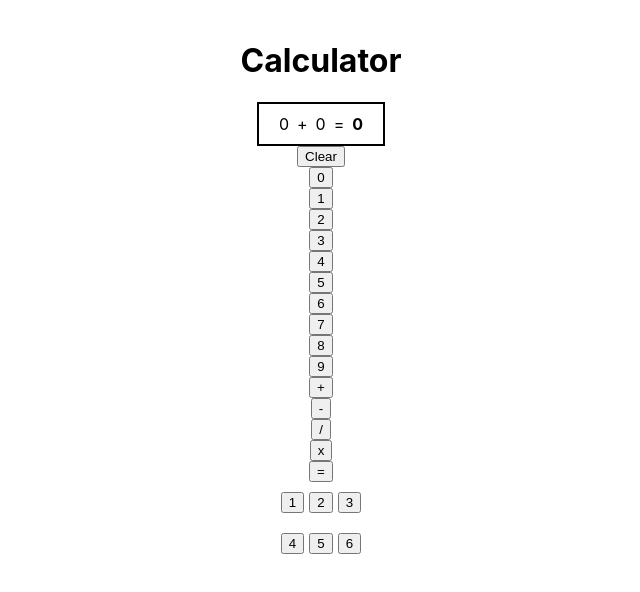
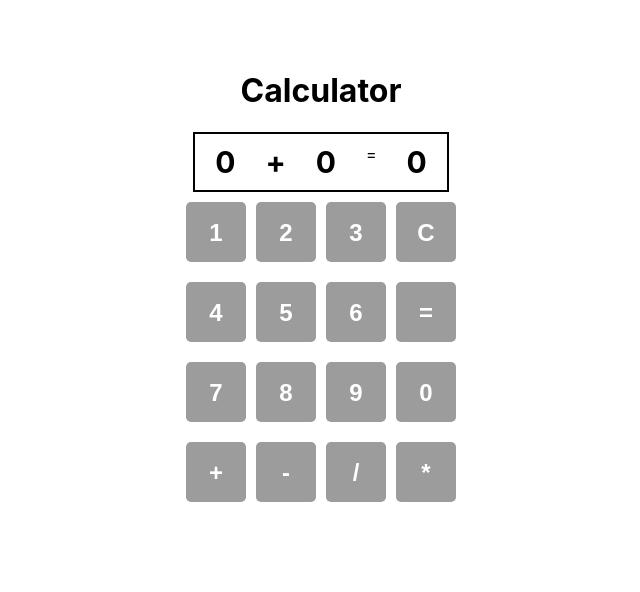
Before and after one commit to dnycstr/react-training-2025, a React (Create React App) app: page / in a window 1280 px wide. Shown: the top 592 px of the page, without its empty margins (319-959 px from the left). Built offline with nearby package versions, Linux system fonts and the light colour scheme.

Commit message:
Calculator

```diff
--- a/src/App.css
+++ b/src/App.css
@@ -102,3 +102,29 @@
     transform: rotate(360deg);
   }
 }
+
+.button-calc {
+  width: 60px;
+  height: 60px;
+  background-color: #9c9c9c;
+  color: white;
+  font-size: 24px;
+  font-weight: bold;
+  text-align: center;
+  line-height: 60px;
+  border-radius: 5px;
+  cursor: pointer;
+  border: none;
+  transition: background 0.2s ease-in-out;
+}
+
+.button-calc:hover {
+  background-color: #666;
+}
+
+.button-calc-container {
+  display: flex;
+  flex-direction: row;
+  gap: 10px;
+  padding: 10px;
+}
--- a/src/parenttsx/Calculator.tsx
+++ b/src/parenttsx/Calculator.tsx
@@ -1,4 +1,5 @@
 import { useState } from "react";
+
 
 export const Calculator = () => {
     const [value, setValue] = useState<number>(0);
@@ -67,42 +68,46 @@ export const Calculator = () => {
 
     return (
         <>
-        <div style={{ display: "flex", flexDirection: "column", alignItems: "center", padding: "20px" }}>
+
+
+        <div style={{ display: "flex", flexDirection: "column", alignItems: "center", padding: "50px" }}>
                 <h1>Calculator</h1>
 
-                <div style={{ display: "flex", border: "solid black 2px", flexDirection: "row", padding: "10px 20px 10px 20px", gap: "8px"}}>
-                    <div>{value}</div>
-                    {operation && <div>{operation}</div>}
-                    <div>{value2}</div> = <div style={{ fontWeight: "bold" }}>{total}</div>
-                </div>
-                <button onClick={handleClear}>Clear</button>
-                    <button onClick={() => handleClick(0)}>0</button>
-                    <button onClick={() => handleClick(1)}>1</button>
-                    <button onClick={() => handleClick(2)}>2</button>
-                    <button>3</button>
-                    <button>4</button>
-                    <button>5</button>
-                    <button>6</button>
-                    <button>7</button>
-                    <button>8</button>
-                    <button>9</button>
-                <button onClick={() => handleOperation("+")}>+</button>
-                <button onClick={() => handleOperation("-")}>-</button>
-                <button onClick={() => handleOperation("/")}>/</button>
-                <button onClick={() => handleOperation("*")}>x</button>
-                <button onClick={() => handleOperationClick()}>=</button>
+                <div style={{ display: "flex", border: "solid black 2px", flexDirection: "row", padding: "10px 20px 10px 20px", gap: "30px" }}>
 
-                <div style={{ display: "flex", gap: "5px", flexDirection: "row", padding: "10px 20px" }}>
-                <button onClick={() => handleClick(1)}>1</button>
-                    <button onClick={() => handleClick(2)}>2</button>
-                    <button>3</button>
+                    <div style={{ fontWeight: "bold", fontSize: "30px" }}>{value}</div>
+                    {operation && <div style={{ fontWeight: "bold", fontSize: "30px" }}>{operation}</div>}
+                    <div style={{ fontWeight: "bold", fontSize: "30px" }}>{value2}</div> = <div style={{ fontWeight: "bold", fontSize: "30px" }}>{total}</div>
                 </div>
 
-                <div style={{ display: "flex", gap: "5px", flexDirection: "row", padding: "10px 20px" }}>
-                <button onClick={() => handleClick(4)}>4</button>
-                    <button onClick={() => handleClick(5)}>5</button>
-                    <button>6</button>
+                <div className="button-calc-container">
+                    <button className="button-calc" onClick={() => handleClick(1)}>1</button>
+                    <button className="button-calc" onClick={() => handleClick(2)}>2</button>
+                    <button className="button-calc"  onClick={() => handleClick(3)}>3</button>
+                    <button className="button-calc" onClick={handleClear}>C</button>
                 </div>
+
+                <div className="button-calc-container">
+                <button className="button-calc" onClick={() => handleClick(4)}>4</button>
+                <button className="button-calc" onClick={() => handleClick(5)}>5</button>
+                <button className="button-calc" onClick={() => handleClick(6)}>6</button>
+                <button className="button-calc" onClick={() => handleOperationClick()}>=</button>
+                </div>
+
+                <div className="button-calc-container">
+                    <button className="button-calc" onClick={() => handleClick(7)}>7</button>
+                    <button className="button-calc" onClick={() => handleClick(8)}>8</button>
+                    <button className="button-calc" onClick={() => handleClick(9)}>9</button>
+                    <button className="button-calc" onClick={() => handleClick(0)}>0</button>
+                </div>
+
+                <div className="button-calc-container">
+                <button className="button-calc" onClick={() => handleOperation("+")}>+</button>
+                <button className="button-calc" onClick={() => handleOperation("-")}>-</button>
+                <button className="button-calc" onClick={() => handleOperation("/")}>/</button>
+                <button className="button-calc" onClick={() => handleOperation("*")}>*</button>
+                </div>
+
         </div>
 
 
```
